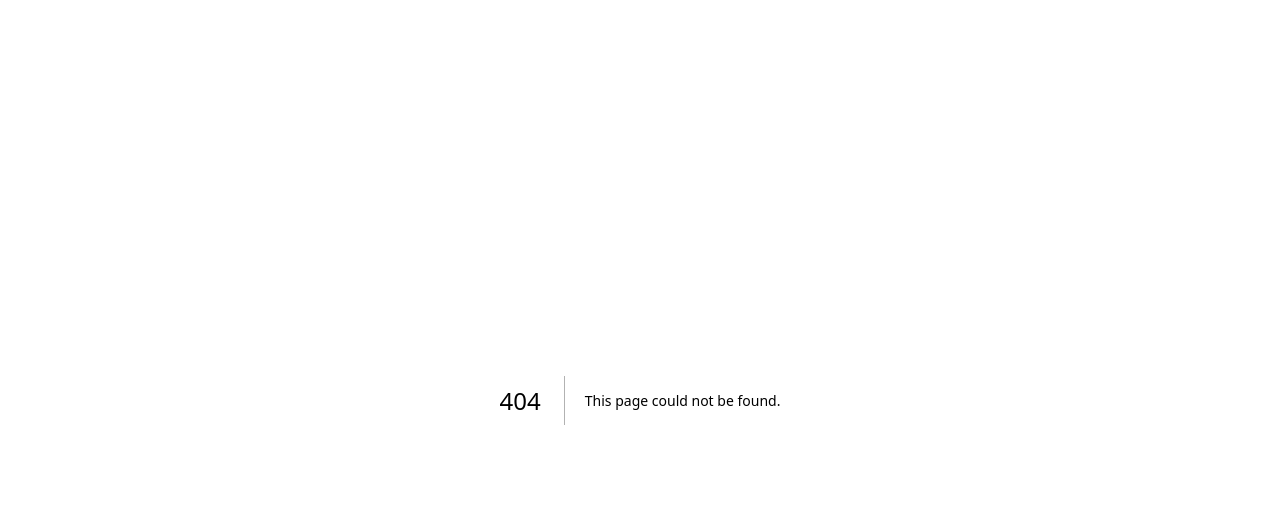
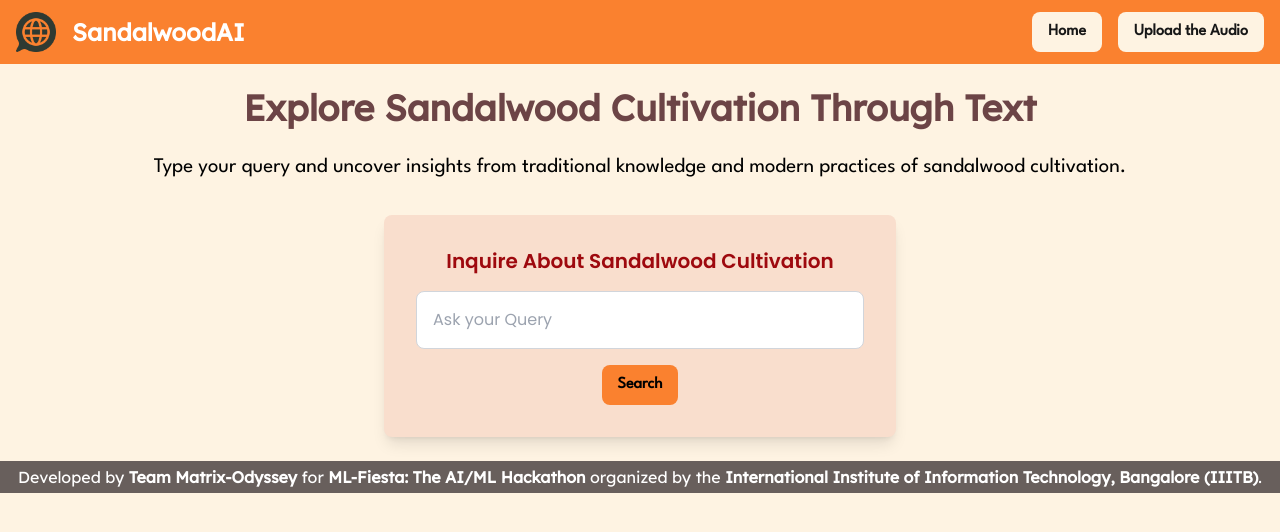
Before and after one commit to fromjyce/SandalwoodASR-Pipeline, a Next.js app in the folder frontend/: page /texttotext in a window 1280 px wide. Before the commit this address had no page. Shown: the top 532 px of the page. Built offline with nearby package versions, Linux system fonts and the light colour scheme.

Commit message:
added code

```diff
--- /dev/null
+++ b/frontend/pages/texttotext.js
@@ -0,0 +1,94 @@
+"use client"
+import React, { useState } from 'react';
+import { useRouter } from 'next/router';
+import Head from "next/head";
+import Header from './components/header';
+import Footer from './components/footer';
+
+const TextToText = () => {
+  const [query, setQuery] = useState('');
+  const [loading, setLoading] = useState(false);
+  const [results, setResults] = useState(null);
+
+  const router = useRouter();
+
+  const handleSearch = async (e) => {
+    e.preventDefault();
+    if (query.trim() === '') return;
+
+    setLoading(true);
+
+    try {
+      setTimeout(() => {
+        setResults({
+          answer: 'This is the result for your query',
+          audioSegment: '/path/to/dummy/audio.wav',
+        });
+      }, 1500);
+    } catch (error) {
+      console.error('Error during search:', error);
+    } finally {
+      setLoading(false);
+    }
+  };
+
+  return (
+    <>
+    <Head>
+        <title>SandalwoodAI - Text to Text</title>
+        <meta name="description" content="An AI-powered platform for processing and understanding Kannada audio resources on sandalwood cultivation, enabling users to query and explore indigenous knowledge through speech recognition." />
+    </Head>
+    <Header />
+    <div className='ttt-spacer-top'></div>
+    <div className="flex flex-col items-center justify-center bg-[#FEF3E2] p-6">
+    <h1 className="text-4xl font-bold mb-6 stt-title lexend_deca">Explore Sandalwood Cultivation Through Text</h1>
+    <p className="mb-8 stt-subtitle league_spartan">Type your query and uncover insights from traditional knowledge and modern practices of sandalwood cultivation.</p>
+      <form onSubmit={handleSearch} className="w-full max-w-lg bg-[#f9decd] p-8 rounded-lg shadow-lg text-center">
+        <div className="mb-4">
+          <label htmlFor="query" className="block text-xl font-semibold poppins stt-option-choose mb-4">
+          Inquire About Sandalwood Cultivation
+          </label>
+          <input
+            type="text"
+            id="query"
+            name="query"
+            value={query}
+            onChange={(e) => setQuery(e.target.value)}
+            className="w-full p-4 border border-gray-300 rounded-lg text-md poppins"
+            placeholder="Ask your Query"
+            required
+          />
+        </div>
+        <div className="text-center">
+          <button
+            type="submit"
+            disabled={loading}
+            className={`bg-[#FA812F] league_spartan text-black px-4 py-2 rounded-lg hover:bg-[#FA5D2F] transition font-bold ${
+              loading ? 'cursor-not-allowed opacity-50' : 'hover:bg-[#FA5D2F]'
+            }`}
+          >
+            {loading ? 'Searching...' : 'Search'}
+          </button>
+        </div>
+      </form>
+
+      {results && (
+        <div className="mt-8 w-full max-w-lg bg-[#f9decd] items-center justify-center text-center p-6 rounded-lg shadow-lg">
+          <h2 className="text-xl font-semibold poppins stt-option-choose mb-2">Results</h2>
+          <div className="font-medium">
+            <p>{results.answer}</p>
+            <audio controls className="mt-4 w-full">
+              <source src={results.audioSegment} type="audio/wav" />
+              Your browser does not support the audio element.
+            </audio>
+          </div>
+        </div>
+      )}
+    </div>
+    <div className='ttt-spacer-bottom'></div>
+    <Footer />
+    </>
+  );
+};
+
+export default TextToText;
```
